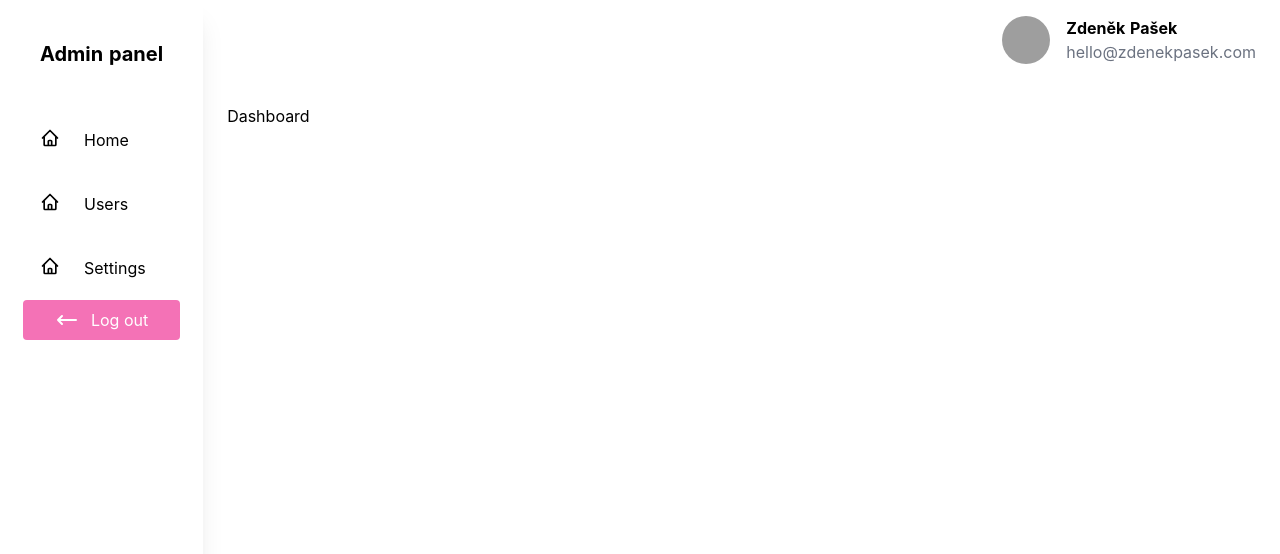
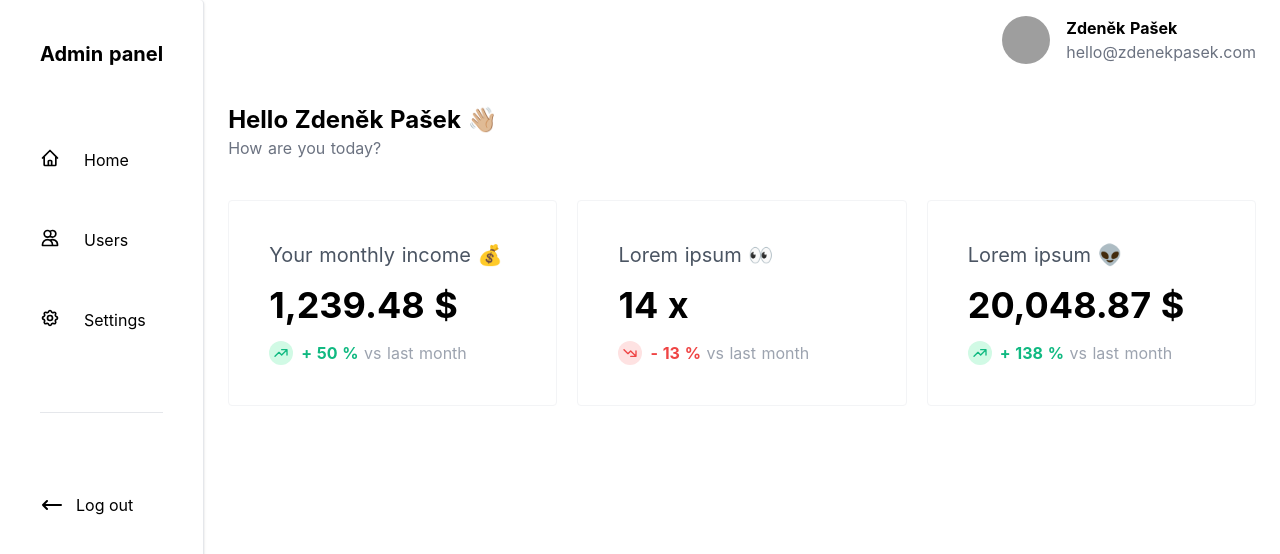
Before and after one commit to TenZdenda/nuxt-js-admin-panel, a Nuxt app: page /admin/dashboard in a window 1280 px wide. Shown: the top 554 px of the page. Built offline with nearby package versions, Linux system fonts and the light colour scheme; grey boxes are pictures that could not be loaded.

Commit message:
dashboard stats

```diff
--- a/components/Sidebar.vue
+++ b/components/Sidebar.vue
@@ -1,12 +1,14 @@
 <template>
-  <div class="bg-white shadow-xl">
-    <header class="p-5 md:p-10">
+  <div
+    class="bg-white shadow border-r border-gray-200 rounded-r py-10 px-5 md:px-10"
+  >
+    <header class="mb-20">
       <h1 class="text-xl font-bold text-center md:hidden">AP</h1>
-      <h1 class="text-xl font-bold hidden md:block">Admin panel</h1>
+      <h1 class="text-xl font-bold text-center hidden md:block">Admin panel</h1>
     </header>
     <div>
-      <ul class="mx-5 md:mx-10">
-        <li class="py-5 md:flex">
+      <ul class="">
+        <li class="mb-14 md:flex">
           <svg
             xmlns="http://www.w3.org/2000/svg"
             fill="none"
@@ -23,45 +25,49 @@
           </svg>
           <p class="text-center md:ml-6">Home</p>
         </li>
-        <li class="py-5 md:flex">
+        <li class="mb-14 md:flex">
           <svg
             xmlns="http://www.w3.org/2000/svg"
+            class="h-5 w-5 mx-auto md:mx-0"
             fill="none"
             viewBox="0 0 24 24"
             stroke="currentColor"
-            class="h-5 w-5 mx-auto md:mx-0"
           >
             <path
               stroke-linecap="round"
               stroke-linejoin="round"
               stroke-width="2"
-              d="M3 12l2-2m0 0l7-7 7 7M5 10v10a1 1 0 001 1h3m10-11l2 2m-2-2v10a1 1 0 01-1 1h-3m-6 0a1 1 0 001-1v-4a1 1 0 011-1h2a1 1 0 011 1v4a1 1 0 001 1m-6 0h6"
+              d="M12 4.354a4 4 0 110 5.292M15 21H3v-1a6 6 0 0112 0v1zm0 0h6v-1a6 6 0 00-9-5.197M13 7a4 4 0 11-8 0 4 4 0 018 0z"
             />
           </svg>
           <p class="text-center md:ml-6">Users</p>
         </li>
-        <li class="py-5 md:flex">
+        <li class="mb-14 md:flex">
           <svg
             xmlns="http://www.w3.org/2000/svg"
+            class="h-5 w-5 mx-auto md:mx-0"
             fill="none"
             viewBox="0 0 24 24"
             stroke="currentColor"
-            class="h-5 w-5 mx-auto md:mx-0"
           >
             <path
               stroke-linecap="round"
               stroke-linejoin="round"
               stroke-width="2"
-              d="M3 12l2-2m0 0l7-7 7 7M5 10v10a1 1 0 001 1h3m10-11l2 2m-2-2v10a1 1 0 01-1 1h-3m-6 0a1 1 0 001-1v-4a1 1 0 011-1h2a1 1 0 011 1v4a1 1 0 001 1m-6 0h6"
+              d="M10.325 4.317c.426-1.756 2.924-1.756 3.35 0a1.724 1.724 0 002.573 1.066c1.543-.94 3.31.826 2.37 2.37a1.724 1.724 0 001.065 2.572c1.756.426 1.756 2.924 0 3.35a1.724 1.724 0 00-1.066 2.573c.94 1.543-.826 3.31-2.37 2.37a1.724 1.724 0 00-2.572 1.065c-.426 1.756-2.924 1.756-3.35 0a1.724 1.724 0 00-2.573-1.066c-1.543.94-3.31-.826-2.37-2.37a1.724 1.724 0 00-1.065-2.572c-1.756-.426-1.756-2.924 0-3.35a1.724 1.724 0 001.066-2.573c-.94-1.543.826-3.31 2.37-2.37.996.608 2.296.07 2.572-1.065z"
+            />
+            <path
+              stroke-linecap="round"
+              stroke-linejoin="round"
+              stroke-width="2"
+              d="M15 12a3 3 0 11-6 0 3 3 0 016 0z"
             />
           </svg>
           <p class="text-center md:ml-6">Settings</p>
         </li>
       </ul>
-
-      <button
-        class="bg-pink-400 text-white flex items-center px-8 py-2 rounded mx-auto hover:bg-pink-600 focus:outline-none"
-      >
+      <hr class="my-20" />
+      <button class="flex items-center focus:outline-none">
         <svg
           xmlns="http://www.w3.org/2000/svg"
           class="h-6 w-6"
--- a/layouts/admin.vue
+++ b/layouts/admin.vue
@@ -13,7 +13,7 @@
               src="https://zdenekpasek.com/images/me.jpg"
               alt="Zdeněk"
             />
-            <div class="ml-4">
+            <div class="ml-4 hidden md:block">
               <p class="font-bold">Zdeněk Pašek</p>
               <span class="text-gray-500">hello@zdenekpasek.com</span>
             </div>
--- a/pages/admin/dashboard.vue
+++ b/pages/admin/dashboard.vue
@@ -1,6 +1,94 @@
 <template>
   <div>
-    <h1>Dashboard</h1>
+    <div class="mb-10">
+      <h1 class="text-2xl font-bold">Hello Zdeněk Pašek 👋🏼</h1>
+      <p class="text-gray-500">How are you today?</p>
+    </div>
+
+    <div class="grid grid-cols-1 sm:grid-cols-1 md:grid-cols-3 gap-5">
+      <div class="w-full h-auto border border-gray-100 rounded">
+        <div class="p-10">
+          <h2 class="text-gray-600 text-xl">Your monthly income 💰</h2>
+          <p class="text-4xl font-bold my-4">1,239.48 $</p>
+          <div class="flex items-center">
+            <div class="p-1 rounded-full bg-green-100 text-green-500">
+              <svg
+                xmlns="http://www.w3.org/2000/svg"
+                class="h-4 w-4"
+                fill="none"
+                viewBox="0 0 24 24"
+                stroke="currentColor"
+              >
+                <path
+                  stroke-linecap="round"
+                  stroke-linejoin="round"
+                  stroke-width="2"
+                  d="M13 7h8m0 0v8m0-8l-8 8-4-4-6 6"
+                />
+              </svg>
+            </div>
+            <p class="ml-2 text-gray-400">
+              <span class="text-green-500 font-bold">+ 50 %</span> vs last month
+            </p>
+          </div>
+        </div>
+      </div>
+      <div class="w-full h-auto border border-gray-100 rounded">
+        <div class="p-10">
+          <h2 class="text-gray-600 text-xl">Lorem ipsum 👀</h2>
+          <p class="text-4xl font-bold my-4">14 x</p>
+          <div class="flex items-center">
+            <div class="p-1 rounded-full bg-red-100 text-red-500">
+              <svg
+                xmlns="http://www.w3.org/2000/svg"
+                class="h-4 w-4"
+                fill="none"
+                viewBox="0 0 24 24"
+                stroke="currentColor"
+              >
+                <path
+                  stroke-linecap="round"
+                  stroke-linejoin="round"
+                  stroke-width="2"
+                  d="M13 17h8m0 0V9m0 8l-8-8-4 4-6-6"
+                />
+              </svg>
+            </div>
+            <p class="ml-2 text-gray-400">
+              <span class="text-red-500 font-bold">- 13 %</span> vs last month
+            </p>
+          </div>
+        </div>
+      </div>
+      <div class="w-full h-auto border border-gray-100 rounded">
+        <div class="p-10">
+          <h2 class="text-gray-600 text-xl">Lorem ipsum 👽</h2>
+          <p class="text-4xl font-bold my-4">20,048.87 $</p>
+          <div class="flex items-center">
+            <div class="p-1 rounded-full bg-green-100">
+              <svg
+                xmlns="http://www.w3.org/2000/svg"
+                class="h-4 w-4 text-green-500"
+                fill="none"
+                viewBox="0 0 24 24"
+                stroke="currentColor"
+              >
+                <path
+                  stroke-linecap="round"
+                  stroke-linejoin="round"
+                  stroke-width="2"
+                  d="M13 7h8m0 0v8m0-8l-8 8-4-4-6 6"
+                />
+              </svg>
+            </div>
+            <p class="ml-2 text-gray-400">
+              <span class="text-green-500 font-bold">+ 138 %</span> vs last
+              month
+            </p>
+          </div>
+        </div>
+      </div>
+    </div>
   </div>
 </template>
 
```
